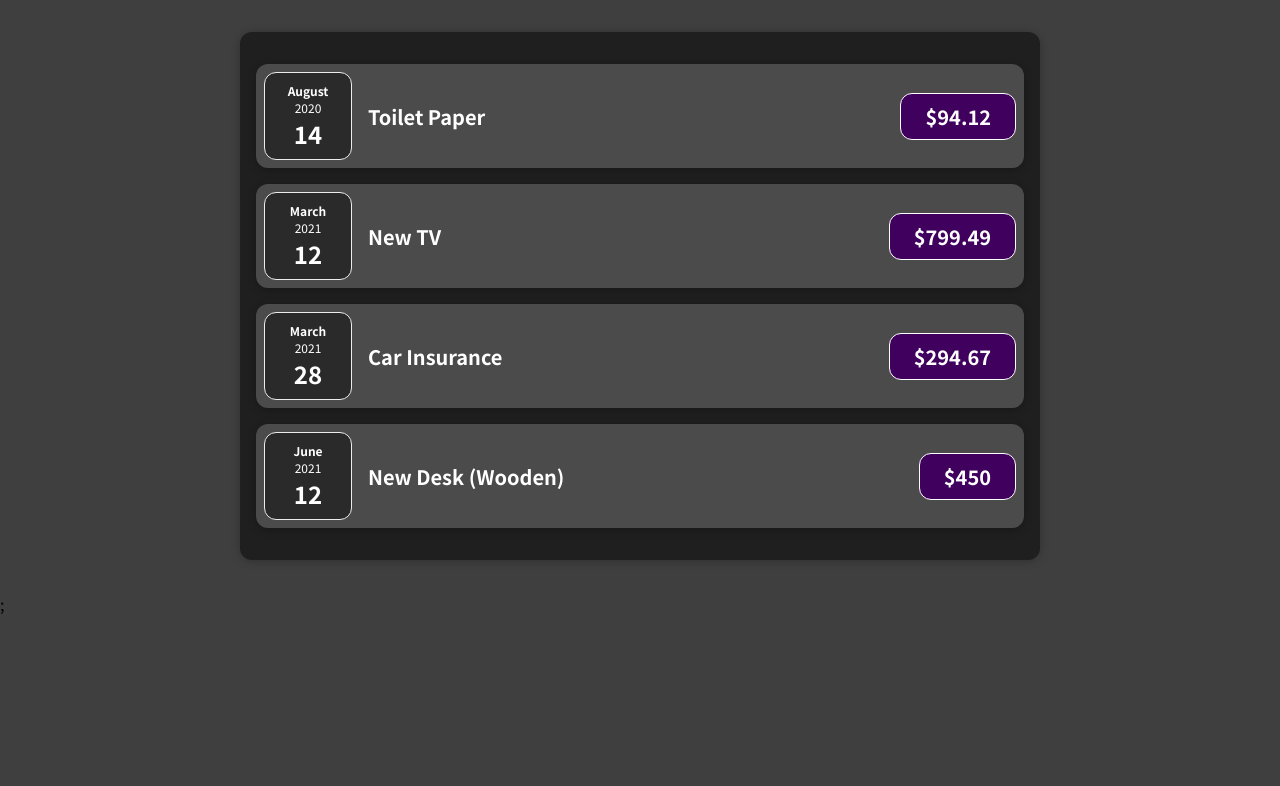
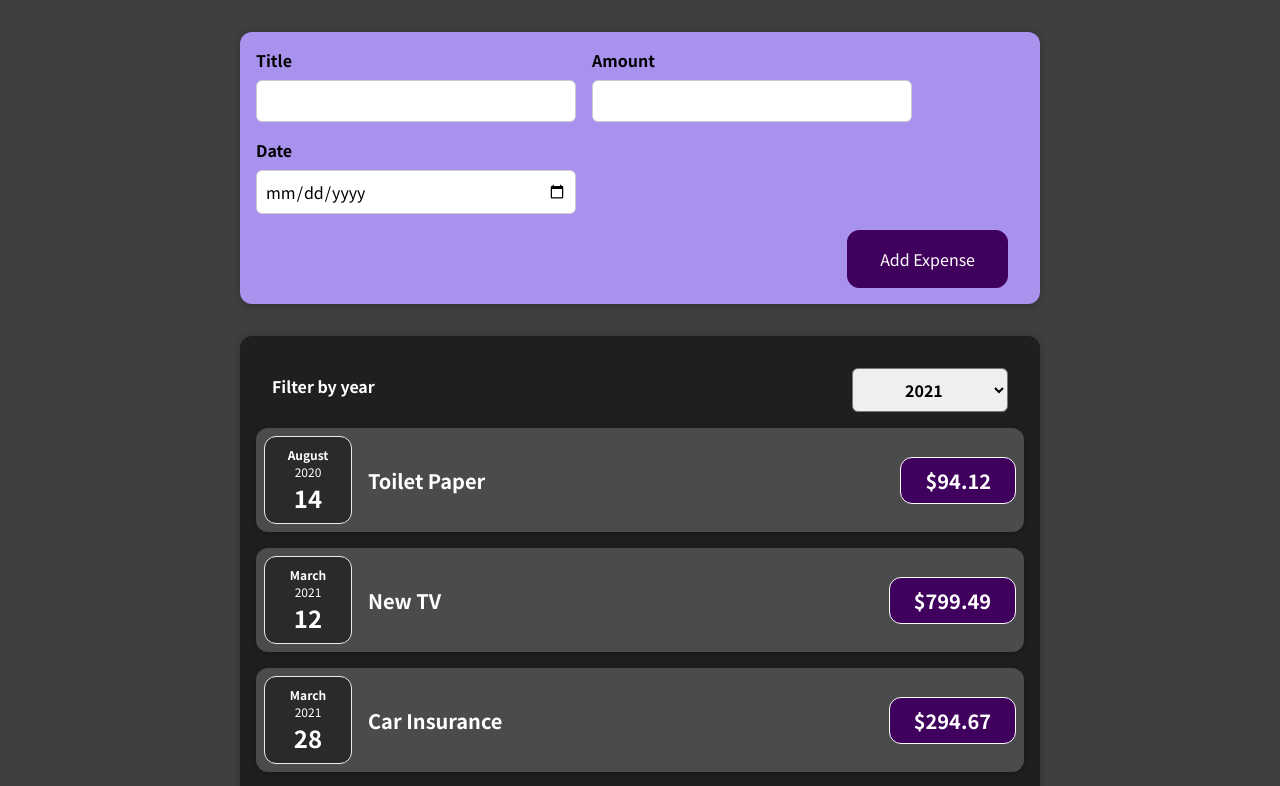
Before and after one commit to MLabreche9/expenseTracker, a React (Create React App) app: page / in a window 1280 px wide. Shown: the top 786 px of the page. Built offline with nearby package versions, Linux system fonts and the light colour scheme.

Commit message:
Forms and State

```diff
--- a/src/App.js
+++ b/src/App.js
@@ -1,8 +1,9 @@
 import React from 'react';
 
+import NewExpense from './components/NewExpense/NewExpense';
 import Expenses from './components/Expenses/Expenses';
 
-function App() {
+const App = () => {
 	const expenses = [
 		{
 			id: 'e1',
@@ -24,11 +25,18 @@
 			date: new Date(2021, 5, 12)
 		}
 	];
+
+	const addExpenseHandler = (expense) => {
+		console.log('In App,js');
+		console.log(expense);
+	};
+
 	return (
 		<div>
+			<NewExpense onAddExpense={addExpenseHandler} />
 			<Expenses items={expenses} />;
 		</div>
 	);
-}
+};
 
 export default App;
--- a/src/components/Expenses/ExpenseDate.js
+++ b/src/components/Expenses/ExpenseDate.js
@@ -2,7 +2,7 @@
 
 import './ExpenseDate.css';
 
-function ExpenseDate(props) {
+const ExpenseDate = (props) => {
 	const month = props.date.toLocaleString('en-US', { month: 'long' });
 	const day = props.date.toLocaleString('en-US', { day: '2-digit' });
 	const year = props.date.getFullYear();
@@ -14,6 +14,6 @@
 			<div className='expense-date__day'>{day}</div>
 		</div>
 	);
-}
+};
 
 export default ExpenseDate;
--- a/src/components/Expenses/ExpenseItem.js
+++ b/src/components/Expenses/ExpenseItem.js
@@ -4,7 +4,7 @@
 import './ExpenseItem.css';
 import Card from '../UI/Card';
 
-function ExpenseItem(props) {
+const ExpenseItem = (props) => {
 	return (
 		<Card className='expense-item'>
 			<ExpenseDate date={props.date} />
@@ -14,6 +14,6 @@
 			</div>
 		</Card>
 	);
-}
+};
 
 export default ExpenseItem;
--- a/src/components/Expenses/Expenses.js
+++ b/src/components/Expenses/Expenses.js
@@ -1,12 +1,23 @@
-import React from 'react';
+import React, { useState } from 'react';
 
 import './Expenses.css';
 import Card from '../UI/Card';
 import ExpenseItem from './ExpenseItem';
+import ExpensesFilter from './ExpensesFilter';
 
-function Expenses(props) {
+const Expenses = (props) => {
+	const [filteredYear, setFilteredYear] = useState('2021');
+
+	const filterChangeHandler = (selectedYear) => {
+		setFilteredYear(selectedYear);
+	};
 	return (
+		<div>
 			<Card className='expenses'>
+				<ExpensesFilter
+					selected={filteredYear}
+					onChangeFilter={filterChangeHandler}
+				/>
 				<ExpenseItem
 					title={props.items[0].title}
 					amount={props.items[0].amount}
@@ -28,7 +39,8 @@
 					date={props.items[3].date}
 				/>
 			</Card>
+		</div>
 	);
-}
+};
 
 export default Expenses;
--- /dev/null
+++ b/src/components/Expenses/ExpensesFilter.css
@@ -0,0 +1,24 @@
+.expenses-filter {
+	color: white;
+	padding: 0 1rem;
+}
+
+.expenses-filter__control {
+	display: flex;
+	width: 100%;
+	align-items: center;
+	justify-content: space-between;
+	margin: 1rem 0;
+}
+
+.expenses-filter label {
+	font-weight: bold;
+	margin-bottom: 0.5rem;
+}
+
+.expenses-filter select {
+	font: inherit;
+	padding: 0.5rem 3rem;
+	font-weight: bold;
+	border-radius: 6px;
+}
--- /dev/null
+++ b/src/components/Expenses/ExpensesFilter.js
@@ -0,0 +1,25 @@
+import React from 'react';
+
+import './ExpensesFilter.css';
+
+const ExpensesFilter = (props) => {
+	const dropdownChangeHandler = (event) => {
+		props.onChangeFilter(event.target.value);
+	};
+
+	return (
+		<div className='expenses-filter'>
+			<div className='expenses-filter__control'>
+				<label>Filter by year</label>
+				<select value={props.selected} onChange={dropdownChangeHandler}>
+					<option value='2022'>2022</option>
+					<option value='2021'>2021</option>
+					<option value='2020'>2020</option>
+					<option value='2019'>2019</option>
+				</select>
+			</div>
+		</div>
+	);
+};
+
+export default ExpensesFilter;
--- /dev/null
+++ b/src/components/NewExpense/ExpenseForm.css
@@ -0,0 +1,26 @@
+.new-expense__controls {
+	display: flex;
+	flex-wrap: wrap;
+	gap: 1rem;
+	margin-bottom: 1rem;
+	text-align: left;
+}
+
+.new-expense__control label {
+	font-weight: bold;
+	margin-bottom: 0.5rem;
+	display: block;
+}
+
+.new-expense__control input {
+	font: inherit;
+	padding: 0.5rem;
+	border-radius: 6px;
+	border: 1px solid #ccc;
+	width: 20rem;
+	max-width: 100%;
+}
+
+.new-expense__actions {
+	text-align: right;
+}
--- /dev/null
+++ b/src/components/NewExpense/ExpenseForm.js
@@ -0,0 +1,96 @@
+import React, { useState } from 'react';
+import './ExpenseForm.css';
+
+const Expenseform = (props) => {
+	const [enteredTitle, setEnteredTitle] = useState('');
+	const [enteredAmount, setEnteredAmount] = useState('');
+	const [enteredDate, setEnteredDate] = useState('');
+	// ALTERNATIVE WAY TO UPDATE STATE
+	// const [userInput, setUserInput] = useState({
+	// 	enteredTitle: '',
+	// 	enteredAmount: '',
+	// 	enteredDate: ''
+	// });
+
+	const titleChangeHandler = (event) => {
+		setEnteredTitle(event.target.value);
+		//ALTERNATIVE STATE UPDATE
+		// setUserInput({
+		// 	...userInput,
+		// 	enteredTitle: event.target.value
+		// });
+		// setUserInput((prevState) => {
+		// 	return { ...prevState, enteredTitle: event.target.value };
+		// });
+	};
+
+	const amountChangeHandler = (event) => {
+		setEnteredAmount(event.target.value);
+		// setUserInput({
+		// 	...userInput,
+		// 	enteredAmount: event.target.value
+		// });
+	};
+
+	const dateChangeHandler = (event) => {
+		setEnteredDate(event.target.value);
+		// setUserInput({
+		// 	...userInput,
+		// 	enteredDate: event.target.value
+		// });
+	};
+
+	const submitHandler = (event) => {
+		event.preventDefault();
+
+		const expenseData = {
+			title: enteredTitle,
+			amount: enteredAmount,
+			date: new Date(enteredDate)
+		};
+		props.onSaveExpenseData(expenseData);
+		setEnteredTitle('');
+		setEnteredAmount('');
+		setEnteredDate('');
+	};
+
+	return (
+		<form onSubmit={submitHandler}>
+			<div className='new-expense__controls'>
+				<div className='new-expense__control'>
+					<label>Title</label>
+					<input
+						type='text'
+						value={enteredTitle}
+						onChange={titleChangeHandler}
+					/>
+				</div>
+				<div className='new-expense__control'>
+					<label>Amount</label>
+					<input
+						type='number'
+						value={enteredAmount}
+						onChange={amountChangeHandler}
+						min='0.01'
+						step='0.01'
+					/>
+				</div>
+				<div className='new-expense__control'>
+					<label>Date</label>
+					<input
+						type='date'
+						value={enteredDate}
+						onChange={dateChangeHandler}
+						min='2019-01-01'
+						max='2022-12-31'
+					/>
+				</div>
+			</div>
+			<div className='new-expense__actions'>
+				<button type='submit'>Add Expense</button>
+			</div>
+		</form>
+	);
+};
+
+export default Expenseform;
--- /dev/null
+++ b/src/components/NewExpense/NewExpense.css
@@ -0,0 +1,38 @@
+.new-expense {
+	background-color: #a892ee;
+	padding: 1rem;
+	margin: 2rem auto;
+	width: 50rem;
+	max-width: 95%;
+	border-radius: 12px;
+	text-align: center;
+	box-shadow: 0 1px 8px rgba(0, 0, 0, 0.25);
+}
+
+.new-expense button {
+	font: inherit;
+	cursor: pointer;
+	padding: 1rem 2rem;
+	border: 1px solid #40005d;
+	background-color: #40005d;
+	color: white;
+	border-radius: 12px;
+	margin-right: 1rem;
+}
+
+.new-expense button:hover,
+.new-expense button:active {
+	background-color: #510674;
+	border-color: #510674;
+}
+
+.new-expense button.alternative {
+	color: #220131;
+	border-color: transparent;
+	background-color: transparent;
+}
+
+.new-expense button.alternative:hover,
+.new-expense button.alternative:active {
+	background-color: #ddb3f8;
+}
--- /dev/null
+++ b/src/components/NewExpense/NewExpense.js
@@ -0,0 +1,22 @@
+import React from 'react';
+
+import ExpenseForm from './ExpenseForm';
+import './NewExpense.css';
+
+const NewExpense = (props) => {
+	const saveExpenseDataHandler = (enteredExpenseData) => {
+		const expenseData = {
+			...enteredExpenseData,
+			id: Math.random().toString()
+		};
+		props.onAddExpense(expenseData);
+	};
+
+	return (
+		<div className='new-expense'>
+			<ExpenseForm onSaveExpenseData={saveExpenseDataHandler} />
+		</div>
+	);
+};
+
+export default NewExpense;
--- a/src/components/UI/Card.js
+++ b/src/components/UI/Card.js
@@ -1,8 +1,8 @@
 import './Card.css';
 
-function Card(props) {
+const Card = (props) => {
 	const classes = 'card ' + props.className;
 	return <div className={classes}>{props.children}</div>;
-}
+};
 
 export default Card;
```
Also changed, not shown: 1 other file (tests, documents, lock files or other folders). Lines whose indentation alone changed are shown as unchanged.
